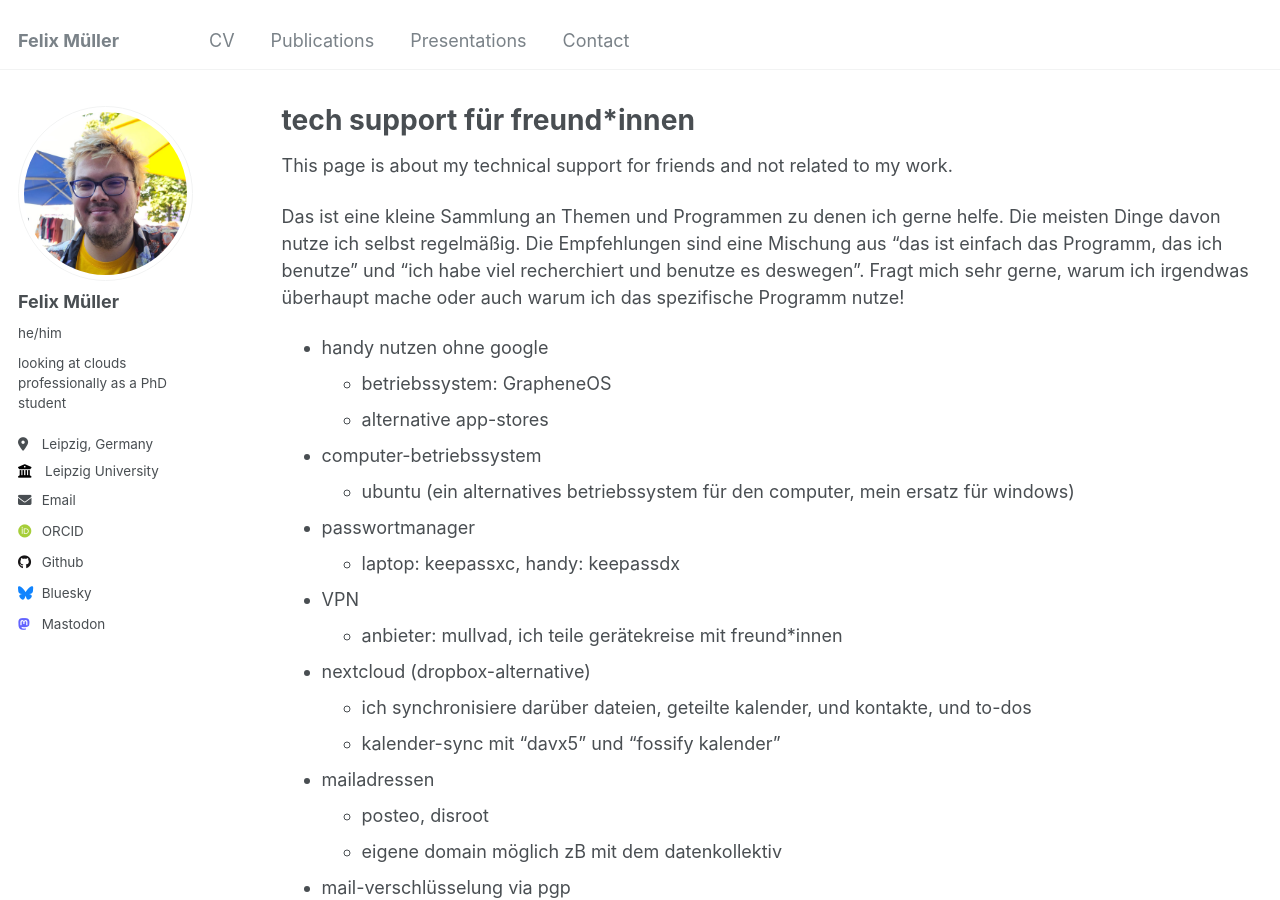
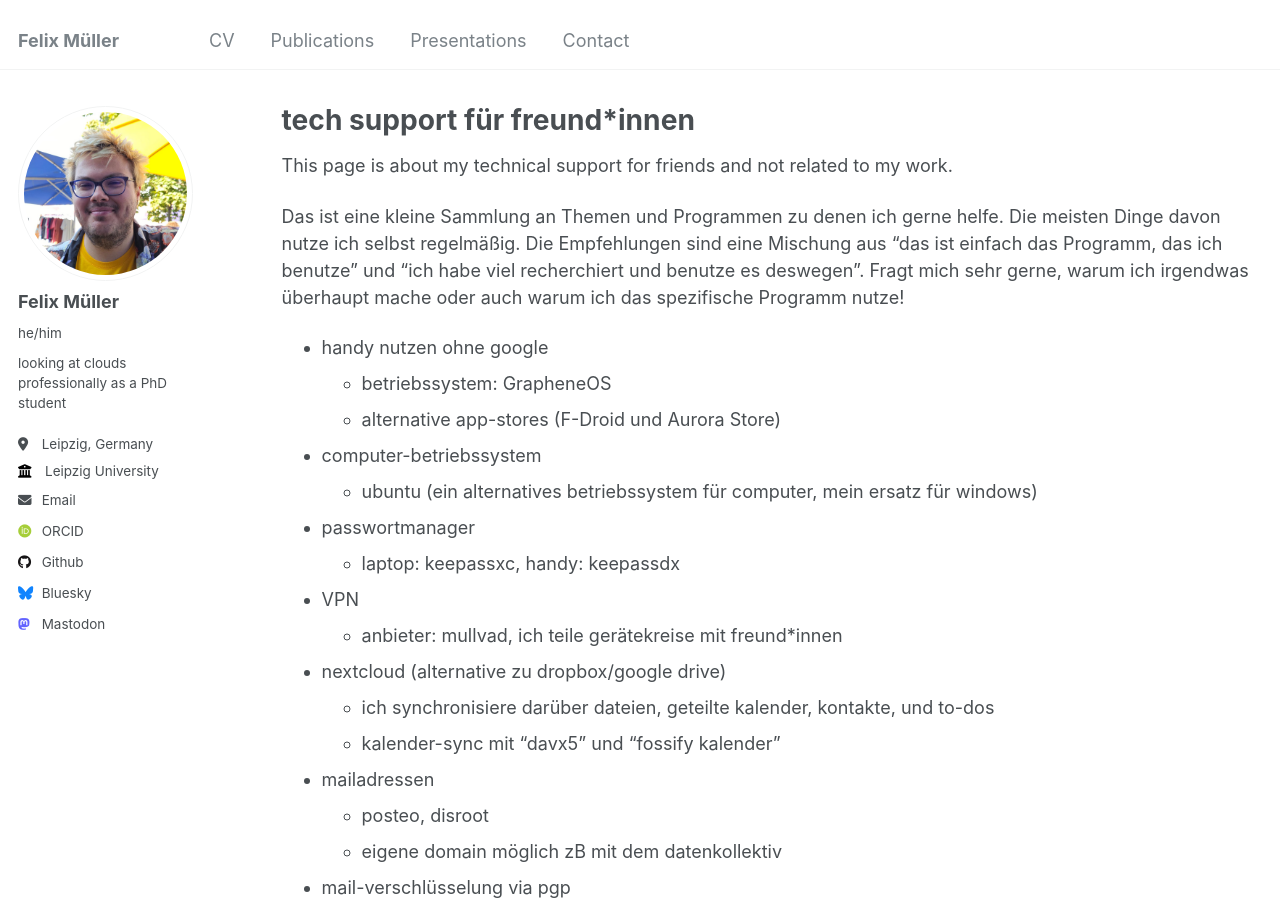
Before and after one commit to felix-mue/felix-mue.github.io, a Jekyll site: the page built from _pages/tech-support-for-friends.md, in a window 1280 px wide and 900 px high. Built offline with Jekyll 4.4.1, drawn with Linux system fonts in a browser that asks for light colours; some web fonts are replaced.

Commit message:
update tech-support

```diff
--- a/_pages/tech-support-for-friends.md
+++ b/_pages/tech-support-for-friends.md
@@ -11,15 +11,15 @@ Das ist eine kleine Sammlung an Themen und Programmen zu denen ich gerne helfe.
 
 * handy nutzen ohne google
   * betriebssystem: GrapheneOS
-  * alternative app-stores
+  * alternative app-stores (F-Droid und Aurora Store)
 * computer-betriebssystem
-  * ubuntu (ein alternatives betriebssystem für den computer, mein ersatz für windows)
+  * ubuntu (ein alternatives betriebssystem für computer, mein ersatz für windows)
 * passwortmanager
   * laptop: keepassxc, handy: keepassdx
 * VPN
   * anbieter: mullvad, ich teile gerätekreise mit freund*innen
-* nextcloud (dropbox-alternative)
-  * ich synchronisiere darüber dateien, geteilte kalender, und kontakte, und to-dos
+* nextcloud (alternative zu dropbox/google drive)
+  * ich synchronisiere darüber dateien, geteilte kalender, kontakte, und to-dos
   * kalender-sync mit "davx5" und "fossify kalender"
 * mailadressen
   * posteo, disroot
```
